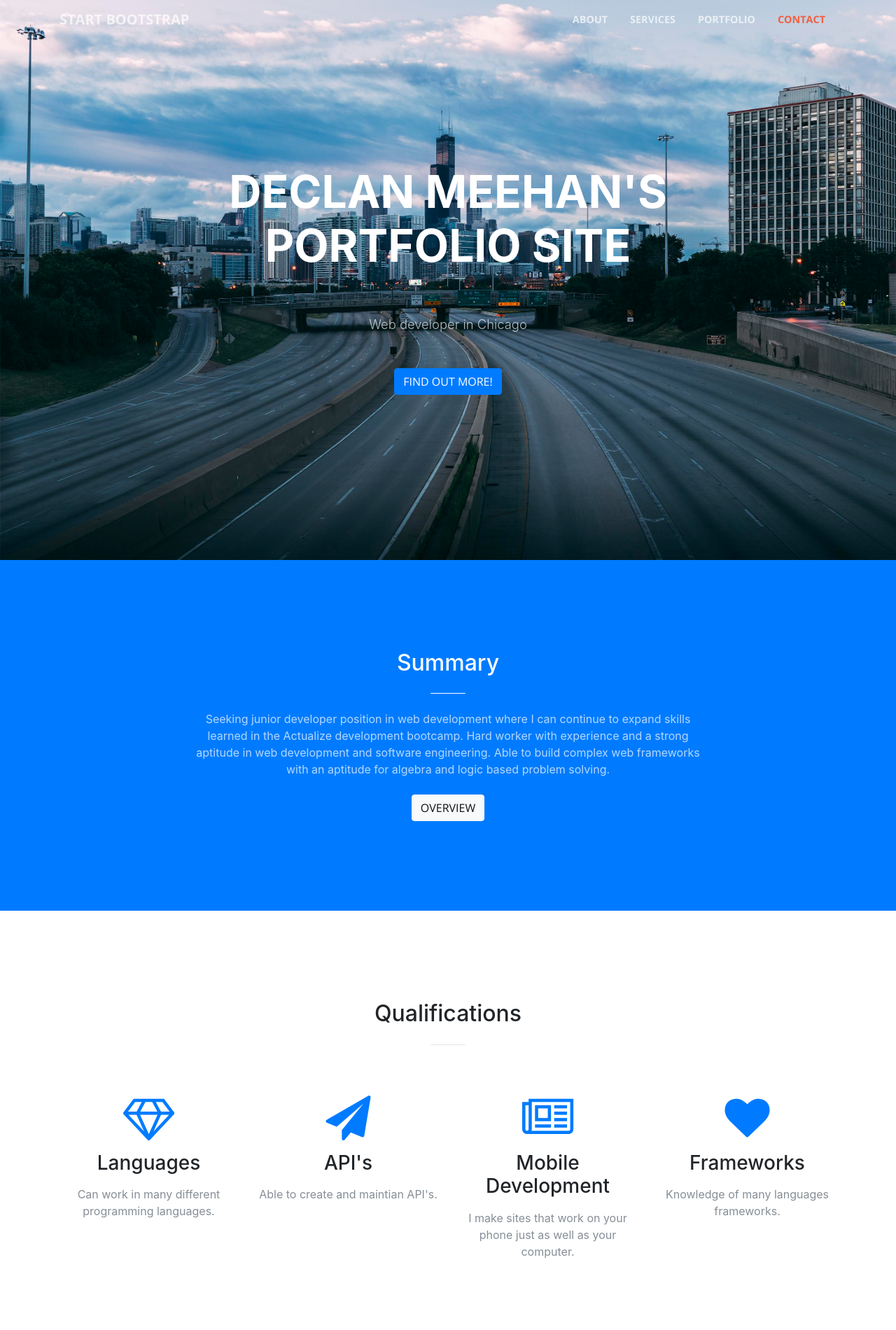
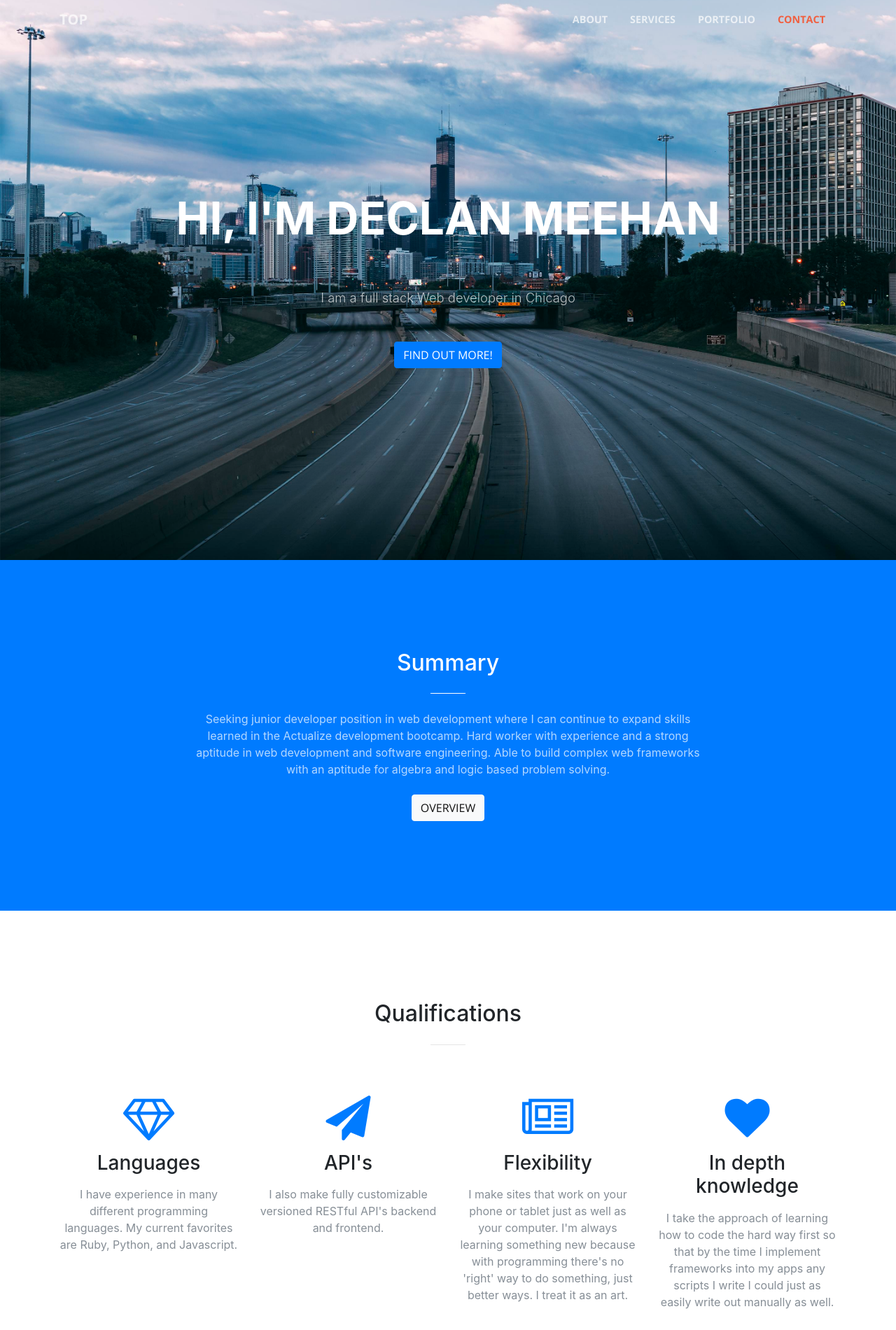
Before and after one commit to declanmeehan/declanmeehan.github.io, a website with bundled scripts: page index.html in a window 1280 px wide. Shown: the top 1900 px of the page at 70% size. Built offline with nearby package versions, Linux system fonts and the light colour scheme.

Commit message:
changing top half of webpage still need four more pictures

```diff
--- a/css/creative.css
+++ b/css/creative.css
@@ -36,7 +36,7 @@ h6 {
   font-family: 'Open Sans', 'Helvetica Neue', Arial, sans-serif; }
 
 .bg-primary {
-  background-color: #F05F40 !important; }
+  background-color: #212529 !important; }
 
 .bg-dark {
   background-color: #212529 !important; }
--- a/index.html
+++ b/index.html
@@ -2,13 +2,13 @@
 <html lang="en">
 
   <head>
+    <meta charset="utf-8">
 
-    <meta charset="utf-8">
     <meta name="viewport" content="width=device-width, initial-scale=1, shrink-to-fit=no">
     <meta name="description" content="">
     <meta name="author" content="">
 
-    <title>Creative - Start Bootstrap Theme</title>
+    <title>Declan Meehan | Full Stack Developer</title>
 
     <!-- Bootstrap core CSS -->
     <link href="vendor/bootstrap/css/bootstrap.min.css" rel="stylesheet">
@@ -25,13 +25,12 @@
     <link href="css/creative.min.css" rel="stylesheet">
 
   </head>
-
   <body id="page-top">
 
     <!-- Navigation -->
     <nav class="navbar navbar-expand-lg navbar-light fixed-top" id="mainNav">
       <div class="container">
-        <a class="navbar-brand js-scroll-trigger" href="#page-top">Start Bootstrap</a>
+        <a class="navbar-brand js-scroll-trigger" href="#page-top">Top</a>
         <button class="navbar-toggler navbar-toggler-right" type="button" data-toggle="collapse" data-target="#navbarResponsive" aria-controls="navbarResponsive" aria-expanded="false" aria-label="Toggle navigation">
           <span class="navbar-toggler-icon"></span>
         </button>
@@ -59,12 +58,12 @@
         <div class="row">
           <div class="col-lg-10 mx-auto">
             <h1 class="text-uppercase">
-              <strong>Declan Meehan's Portfolio Site</strong>
+              <strong>Hi, I'm Declan Meehan</strong>
             </h1>
             <hr>
           </div>
           <div class="col-lg-8 mx-auto">
-            <p class="text-faded mb-5">Web developer in Chicago</p>
+            <p class="text-faded mb-5">I am a full stack Web developer in Chicago</p>
             <a class="btn btn-primary btn-xl js-scroll-trigger" href="#about">Find Out More!</a>
           </div>
         </div>
@@ -99,28 +98,28 @@
             <div class="service-box mt-5 mx-auto">
               <i class="fa fa-4x fa-diamond text-primary mb-3 sr-icons"></i>
               <h3 class="mb-3">Languages</h3>
-              <p class="text-muted mb-0">Can work in many different programming languages.</p>
+              <p class="text-muted mb-0">I have experience in many different programming languages. My current favorites are Ruby, Python, and Javascript. </p>
             </div>
           </div>
           <div class="col-lg-3 col-md-6 text-center">
             <div class="service-box mt-5 mx-auto">
               <i class="fa fa-4x fa-paper-plane text-primary mb-3 sr-icons"></i>
               <h3 class="mb-3">API's</h3>
-              <p class="text-muted mb-0">Able to create and maintian API's.</p>
+              <p class="text-muted mb-0">I also make fully customizable versioned RESTful API's backend and frontend. </p>
             </div>
           </div>
           <div class="col-lg-3 col-md-6 text-center">
             <div class="service-box mt-5 mx-auto">
               <i class="fa fa-4x fa-newspaper-o text-primary mb-3 sr-icons"></i>
-              <h3 class="mb-3">Mobile Development</h3>
-              <p class="text-muted mb-0">I make sites that work on your phone just as well as your computer.</p>
+              <h3 class="mb-3">Flexibility</h3>
+              <p class="text-muted mb-0">I make sites that work on your phone or tablet just as well as your computer. I'm always learning something new because with programming there's no 'right' way to do something, just better ways. I treat it as an art.</p>
             </div>
           </div>
           <div class="col-lg-3 col-md-6 text-center">
             <div class="service-box mt-5 mx-auto">
               <i class="fa fa-4x fa-heart text-primary mb-3 sr-icons"></i>
-              <h3 class="mb-3">Frameworks</h3>
-              <p class="text-muted mb-0">Knowledge of many languages frameworks.</p>
+              <h3 class="mb-3">In depth knowledge</h3>
+              <p class="text-muted mb-0">I take the approach of learning how to code the hard way first so that by the time I implement frameworks into my apps any scripts I write I could just as easily write out manually as well.</p>
             </div>
           </div>
         </div>
@@ -136,7 +135,7 @@
               <div class="portfolio-box-caption">
                 <div class="portfolio-box-caption-content">
                   <div class="project-category text-faded">
-                    Category
+                    Build To Learn Splash Page
                   </div>
                   <div class="project-name">
                     Owl Bot
@@ -151,10 +150,10 @@
               <div class="portfolio-box-caption">
                 <div class="portfolio-box-caption-content">
                   <div class="project-category text-faded">
-                    Category
+                    Chrome Extension
                   </div>
                   <div class="project-name">
-                    Chrome Extension
+                    Includes a customizable calendar with geolocation weather and quotes of the day (in progress).
                   </div>
                 </div>
               </div>
```
